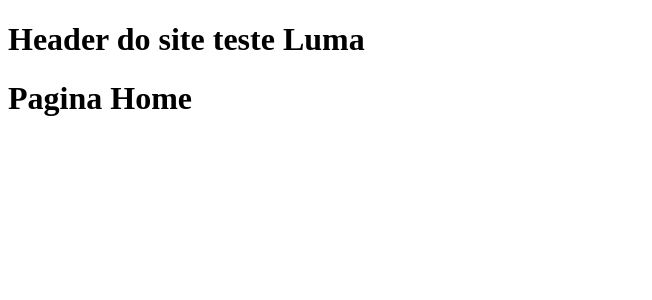
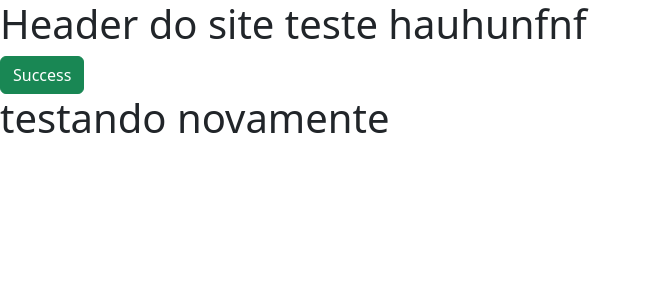
Before and after one commit to LumaFusco/desafio-final-gama-academy, a React (Create React App) app: page / in a window 1280 px wide. Shown: the top 300 px of the page, without its empty margins (0-652 px from the left). Built offline with nearby package versions, Linux system fonts and the light colour scheme.

Commit message:
ajustando-vscode

```diff
--- a/package.json
+++ b/package.json
@@ -1,5 +1,5 @@
 {
-  "name": "desafio-final",
+  "name": "desafio-final-gama-academy",
   "version": "0.1.0",
   "private": true,
   "dependencies": {
--- a/src/App.tsx
+++ b/src/App.tsx
@@ -4,7 +4,7 @@ function App() {
   return (
     <div className="App">
       <Header/>
-      <h1>Pagina Home</h1>
+      <h1>testando novamente</h1>
     </div>
   );
 }
--- a/src/components/Header/index.tsx
+++ b/src/components/Header/index.tsx
@@ -1,7 +1,11 @@
+import 'bootstrap/dist/css/bootstrap.min.css';
+
+
 function Header() {
     return (
         <header>
-            <h1>Header do site teste Luma</h1>
+            <h1>Header do site teste hauhunfnf</h1>
+            <button className='btn btn-success'>Success</button>
         </header>
     )
 }
```
Also changed, not shown: 1 other file (tests, documents, lock files or other folders).
